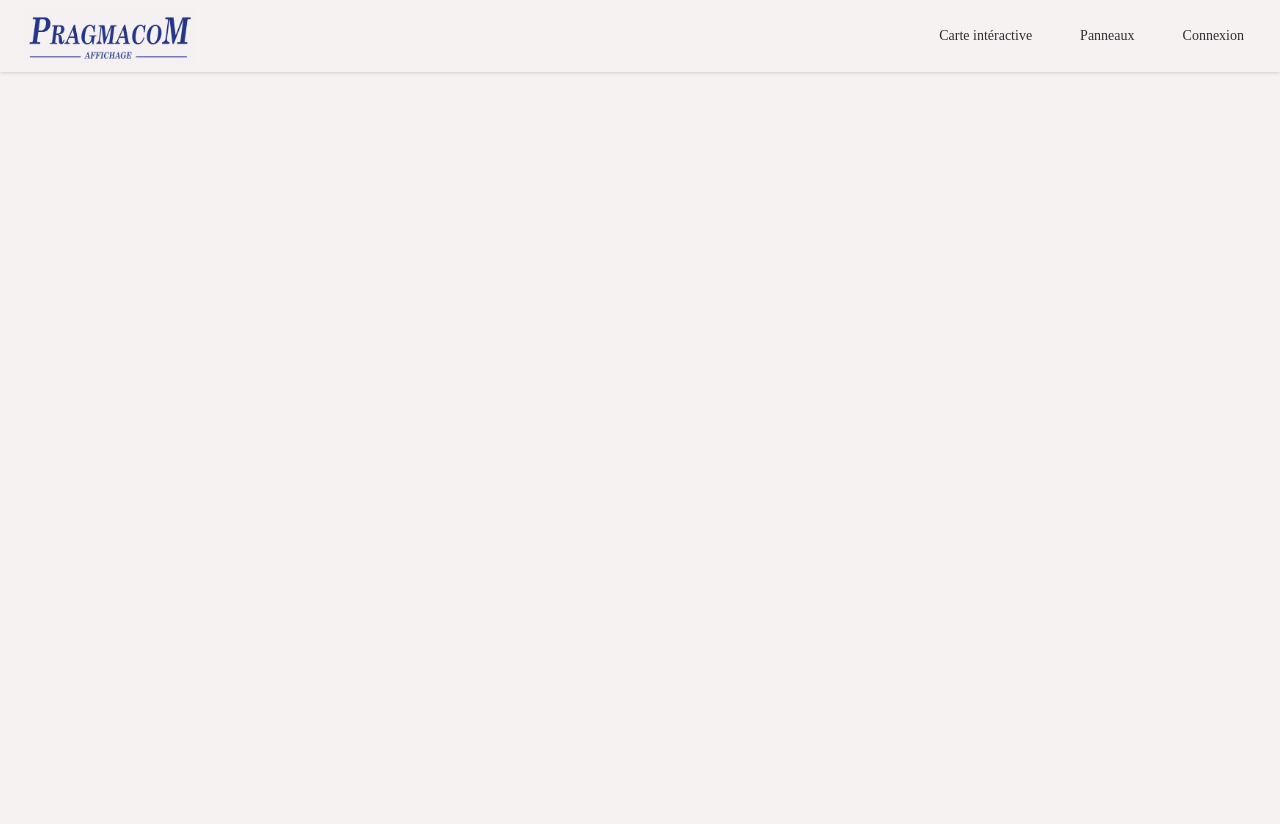
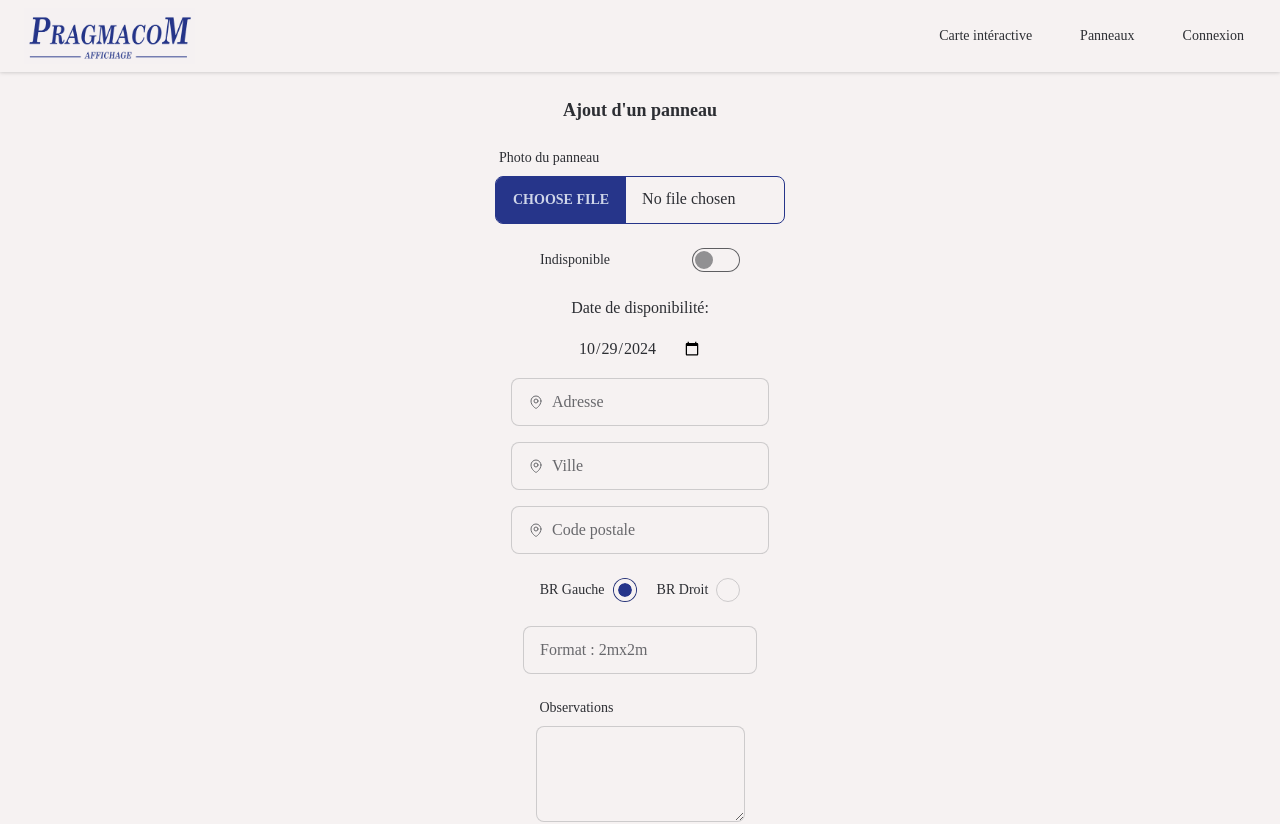
Before and after one commit to otarie-aveugle/PragmacoM, a Vue app: page /create_panel in a window 1280 px wide. Shown: the top 824 px of the page. Built offline with nearby package versions, Linux system fonts and the light colour scheme.

Commit message:
update PanelsPage; add CreatePanelPage and update router: WIP

```diff
--- a/src/router/index.js
+++ b/src/router/index.js
@@ -8,6 +8,7 @@ import ResetLink from '@/views/Authentication/RecoveryPassword/ResetLink.vue'
 import ResetPassword from '@/views/Authentication/RecoveryPassword/ResetPassword.vue'
 import SuccessRecoveryPassword from '@/views/Authentication/RecoveryPassword/SuccessRecoveryPassword.vue'
 import PanelsPage from '@/views/Panels/PanelsPage.vue'
+import CreatePanelPage from '@/views/Panels/CreatePanelPage.vue'
 import EditPanelPage from '@/views/Panels/EditPanelPage.vue'
 import InteractiveMap from '@/views/InteractiveMap.vue'
 
@@ -25,8 +26,13 @@ const router = createRouter({
       component: PanelsPage,
     },
     {
-      path: '/panel_edit',
-      name: 'panel_edit',
+      path: '/create_panel',
+      name: 'create_panel',
+      component: CreatePanelPage,
+    },
+    {
+      path: '/edit_panel',
+      name: 'edit_panel',
       component: EditPanelPage,
     },
     {
@@ -71,7 +77,7 @@ const router = createRouter({
 
 router.beforeEach(async to => {
   const store = useUserStore()
-  const pages = ['panel_edit']
+  const pages = ['edit_panel']
   const pages_userLoggedIn = [
     'login',
     'recovery_password',
--- /dev/null
+++ b/src/views/Panels/CreatePanelPage.vue
@@ -0,0 +1,251 @@
+<script>
+import { mapWritableState, mapActions } from 'pinia'
+import { useUserStore } from '@/stores/user'
+
+export default {
+  name: 'EditPanelPage',
+  data() {
+    return {
+      disponibility: false,
+      disponibility_date: '2024-10-29', //TODO mettre la date du jour dynamiquement
+      adresse: '',
+      town: '',
+      postal_code: '',
+      position: 'BR Gauche',
+      format: '',
+      observations: '',
+    }
+  },
+  computed: {
+    ...mapWritableState(useUserStore, ['errorMessage']),
+  },
+  methods: {
+    ...mapActions(useUserStore, ['login']),
+    async submitForm() {
+      this.errorMessage = ''
+      if (this.isFormValid()) {
+        //TODO call méthods edit_panel from panelStore
+        if (!this.errorMessage) {
+          this.$router.push({ name: 'panels' })
+        }
+      } else {
+        //TODO a supprimer une fois implémenté
+        this.errorMessage =
+          'Le formulaire est invalide. Veuillez vérifier vos informations.'
+        // if (!this.) { //TODO effectuez les vérifications nécessaire d'inputs
+        //   this.errorMessage = "" //indiquer les réponses en fonctions
+        // } else {
+        //   this.errorMessage =
+        //     'Le formulaire est invalide. Veuillez vérifier vos informations.'
+        // }
+      }
+    },
+    isFormValid() {
+      false
+      //return if form is valid or not (true|false)
+    },
+  },
+}
+</script>
+
+<template>
+  <form class="flex flex-col mx-auto items-center" @submit.prevent="submitForm">
+    <div class="flex flex-col items-center gap-y-4">
+      <p class="text-lg font-bold">Ajout d'un panneau</p>
+
+      <!-- <div class="flex flex-row justify-around items-center gap-3"> -->
+      <!-- <div class="avatar">
+          <div class="h-40 w-40">
+            <img
+              src="/src/assets/images/Panneau1.jpg"
+              alt="Avatar Tailwind CSS Component"
+            />
+          </div>
+        </div> -->
+      <label class="form-control w-full max-w-xs">
+        <div class="label">
+          <span class="label-text">Photo du panneau</span>
+        </div>
+        <input
+          type="file"
+          class="file-input file-input-primary w-full max-w-xs"
+        />
+      </label>
+      <!-- </div> -->
+
+      <!-- disponibility -->
+      <div class="form-control w-52">
+        <label class="label cursor-pointer">
+          <span v-if="disponibility" class="label-text">Disponible</span>
+          <span v-else class="label-text">Indisponible</span>
+          <input
+            type="checkbox"
+            class="toggle toggle-primary"
+            v-model="disponibility"
+          />
+        </label>
+      </div>
+
+      <!-- disponibility_date -->
+      <!-- //TODO ajout de la gestion des dates now() pour la date actuel 'value' et pour le min voir avec charles -->
+      <label for="disponibility_date">Date de disponibilité:</label>
+      <input
+        type="date"
+        id="disponibility_date"
+        name="trip-start"
+        value="2024-10-29"
+        min="2024-10-29"
+        class="bg-base-100"
+        v-model="disponibility_date"
+      />
+
+      <!-- adresse -->
+      <label class="input input-bordered flex items-center gap-2">
+        <svg
+          xmlns="http://www.w3.org/2000/svg"
+          fill="none"
+          viewBox="0 0 24 24"
+          stroke-width="1.5"
+          stroke="currentColor"
+          class="h-4 w-4 opacity-70"
+        >
+          <path
+            stroke-linecap="round"
+            stroke-linejoin="round"
+            d="M15 10.5a3 3 0 1 1-6 0 3 3 0 0 1 6 0Z"
+          />
+          <path
+            stroke-linecap="round"
+            stroke-linejoin="round"
+            d="M19.5 10.5c0 7.142-7.5 11.25-7.5 11.25S4.5 17.642 4.5 10.5a7.5 7.5 0 1 1 15 0Z"
+          />
+        </svg>
+        <input
+          type="adresse"
+          class="placeholder-base-content/70"
+          placeholder="Adresse"
+          v-model="adresse"
+        />
+      </label>
+
+      <!-- town -->
+      <label class="input input-bordered flex items-center gap-2">
+        <svg
+          xmlns="http://www.w3.org/2000/svg"
+          fill="none"
+          viewBox="0 0 24 24"
+          stroke-width="1.5"
+          stroke="currentColor"
+          class="h-4 w-4 opacity-70"
+        >
+          <path
+            stroke-linecap="round"
+            stroke-linejoin="round"
+            d="M15 10.5a3 3 0 1 1-6 0 3 3 0 0 1 6 0Z"
+          />
+          <path
+            stroke-linecap="round"
+            stroke-linejoin="round"
+            d="M19.5 10.5c0 7.142-7.5 11.25-7.5 11.25S4.5 17.642 4.5 10.5a7.5 7.5 0 1 1 15 0Z"
+          />
+        </svg>
+        <input
+          type="town"
+          class="placeholder-base-content/70"
+          placeholder="Ville"
+          v-model="town"
+        />
+      </label>
+
+      <!-- postal_code -->
+      <label class="input input-bordered flex items-center gap-2">
+        <svg
+          xmlns="http://www.w3.org/2000/svg"
+          fill="none"
+          viewBox="0 0 24 24"
+          stroke-width="1.5"
+          stroke="currentColor"
+          class="h-4 w-4 opacity-70"
+        >
+          <path
+            stroke-linecap="round"
+            stroke-linejoin="round"
+            d="M15 10.5a3 3 0 1 1-6 0 3 3 0 0 1 6 0Z"
+          />
+          <path
+            stroke-linecap="round"
+            stroke-linejoin="round"
+            d="M19.5 10.5c0 7.142-7.5 11.25-7.5 11.25S4.5 17.642 4.5 10.5a7.5 7.5 0 1 1 15 0Z"
+          />
+        </svg>
+        <input
+          type="postal_code"
+          class="placeholder-base-content/70"
+          placeholder="Code postale"
+          v-model="postal_code"
+        />
+      </label>
+
+      <!-- position -->
+      <div class="flex flex-row gap-3">
+        <div class="form-control">
+          <label class="label cursor-pointer gap-2">
+            <span class="label-text">BR Gauche</span>
+            <input
+              type="radio"
+              name="radio-10"
+              class="radio checked:bg-primary"
+              checked="checked"
+              value="BR Gauche"
+              v-model="position"
+            />
+          </label>
+        </div>
+        <div class="form-control">
+          <label class="label cursor-pointer gap-2">
+            <span class="label-text">BR Droit</span>
+            <input
+              type="radio"
+              name="radio-10"
+              class="radio checked:bg-primary"
+              value="BR Droit"
+              v-model="position"
+            />
+          </label>
+        </div>
+      </div>
+
+      <!-- format -->
+      <!-- class="h-4 w-4 opacity-70"  -->
+      <label class="input input-bordered flex items-center gap-2">
+        <input
+          type="format"
+          class="placeholder-base-content/70"
+          placeholder="Format : 2mx2m"
+          v-model="format"
+        />
+      </label>
+
+      <!-- observations -->
+      <label class="form-control">
+        <div class="label">
+          <span class="label-text">Observations</span>
+        </div>
+        <textarea
+          class="textarea textarea-bordered h-24 w-full"
+          v-model="observations"
+        ></textarea>
+      </label>
+
+      <button type="submit" class="btn btn-primary w-1/2">
+        Ajouter le panneau
+      </button>
+
+      <p v-if="errorMessage" class="text-red-500 text-md mt-2">
+        {{ errorMessage }}
+      </p>
+    </div>
+  </form>
+</template>
+
+<style></style>
--- a/src/views/Panels/PanelsPage.vue
+++ b/src/views/Panels/PanelsPage.vue
@@ -11,7 +11,7 @@ export default {
         {
           preview: '/src/assets/images/Panneau1.jpg',
           disponibility: true,
-          disponibility_date: '09-30-2024',
+          disponibility_date: '09-10-2024',
           adresse: '5 rue machin',
           town: 'Metz',
           postal_code: '57000',
@@ -22,7 +22,7 @@ export default {
         {
           preview: '/src/assets/images/Panneau2.jpg',
           disponibility: false,
-          disponibility_date: '09-30-2024',
+          disponibility_date: '22-06-2025',
           adresse: '7 rue machin',
           town: 'Annecy',
           postal_code: '74000',
@@ -33,7 +33,7 @@ export default {
         {
           preview: '/src/assets/images/Panneau3.jpg',
           disponibility: true,
-          disponibility_date: '09-30-2024',
+          disponibility_date: '30-07-2024',
           adresse: '2 rue machin',
           town: 'Arles',
           postal_code: '13200',
@@ -55,9 +55,26 @@ export default {
     <p class="text-2xl">Liste des panneaux</p>
   </div>
   <div class="overflow-x-auto mx-14">
+    <RouterLink to="/create_panel" class="btn btn-primary mb-4">
+      <svg
+        xmlns="http://www.w3.org/2000/svg"
+        fill="none"
+        viewBox="0 0 24 24"
+        stroke-width="1.5"
+        stroke="currentColor"
+        class="size-6"
+      >
+        <path
+          stroke-linecap="round"
+          stroke-linejoin="round"
+          d="M12 4.5v15m7.5-7.5h-15"
+        />
+      </svg>
+      Ajouter un panneau
+    </RouterLink>
     <table class="table">
       <!-- head -->
-      <thead>
+      <thead class="bg-base-200 text-base-content">
         <tr>
           <!-- <th v-if="userLoggedIn">
             <label>
@@ -129,7 +146,7 @@ export default {
           <td>{{ panel.observations }}</td>
           <!-- actions -->
           <td v-if="userLoggedIn">
-            <RouterLink to="/panel_edit" class="link link-hover">
+            <RouterLink to="/edit_panel" class="link link-hover">
               <svg
                 xmlns="http://www.w3.org/2000/svg"
                 fill="none"
@@ -150,7 +167,7 @@ export default {
       </tbody>
       <!-- end body -->
       <!-- foot -->
-      <tfoot v-if="panels.length > 1">
+      <tfoot class="bg-base-200 text-base-content" v-if="panels.length > 1">
         <tr>
           <!-- <th v-if="userLoggedIn">
             <label>
```
